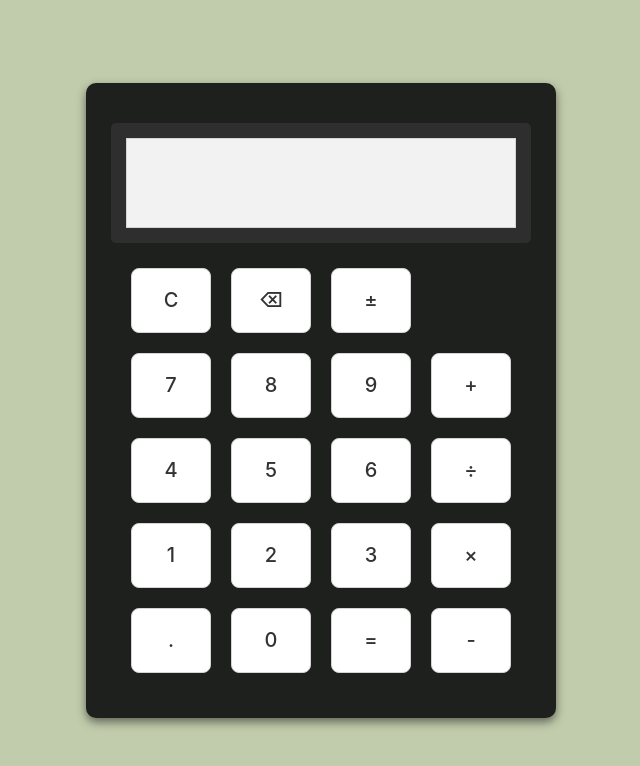
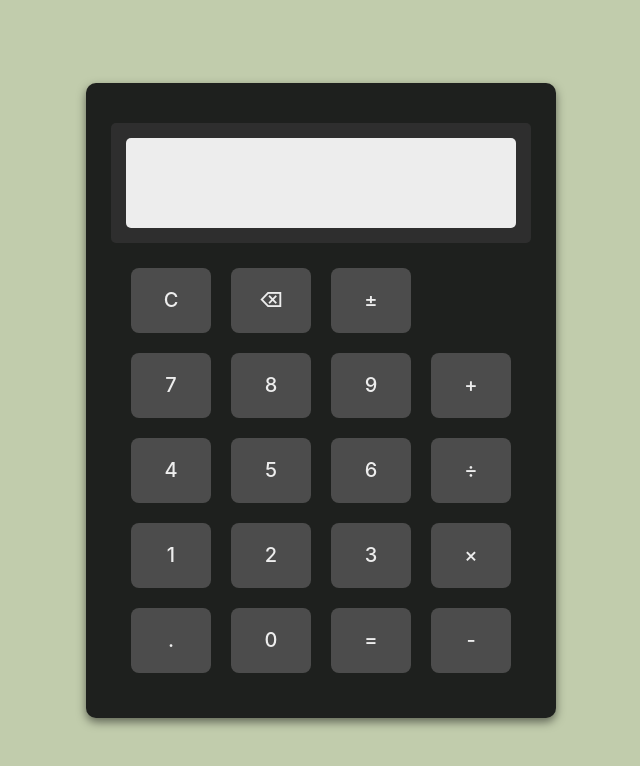
Before and after one commit to lemoonchild/calculator-testing, a React (Vite) app in the folder calculator-project/: page /calculator in a window 1280 px wide. Shown: the top 766 px of the page, without its empty margins (319-959 px from the left). Built offline with nearby package versions, Linux system fonts and the light colour scheme.

Commit message:
fix: fixed the color in the components

```diff
--- a/calculator-project/src/components/styles/display.css
+++ b/calculator-project/src/components/styles/display.css
@@ -1,11 +1,12 @@
 .display {
   width: 100%;
   height: 90px;
-  background-color: #f2f2f2;
+  background-color: #ededed;
   text-align: right;
   padding: 10px;
   box-sizing: border-box;
-  border: 1px solid #d4d4d4;
+  border: none;
   font-size: 24px;
   color: #333;
+  border-radius: 5px;
 }
--- a/calculator-project/src/components/styles/numberButton.css
+++ b/calculator-project/src/components/styles/numberButton.css
@@ -1,18 +1,18 @@
 .button {
   width: 80px;
   height: 65px;
-  background-color: #fff;
-  border: 1px solid #d4d4d4;
+  background-color: #4c4c4c;
   margin: 5px;
   font-size: 20px;
-  color: #333;
+  color: #ededed;
   cursor: pointer;
 }
 
 .button:hover {
-  background-color: wheat;
+  background-color: #84745b;
+  border: none;
 }
 
 .button.active {
-  background-color: wheat; /* Color cuando el botón está activo */
+  background-color: #84745b; /* Color cuando el botón está activo */
 }
```
